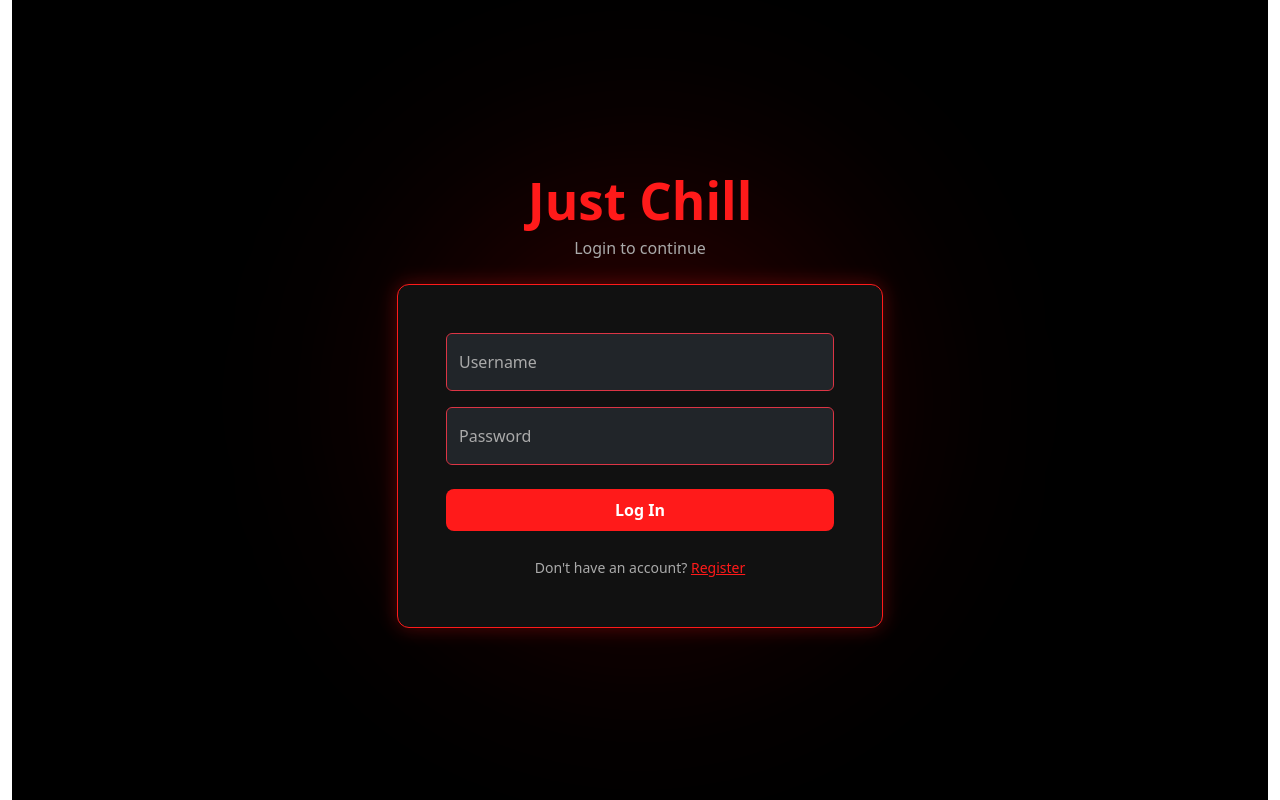
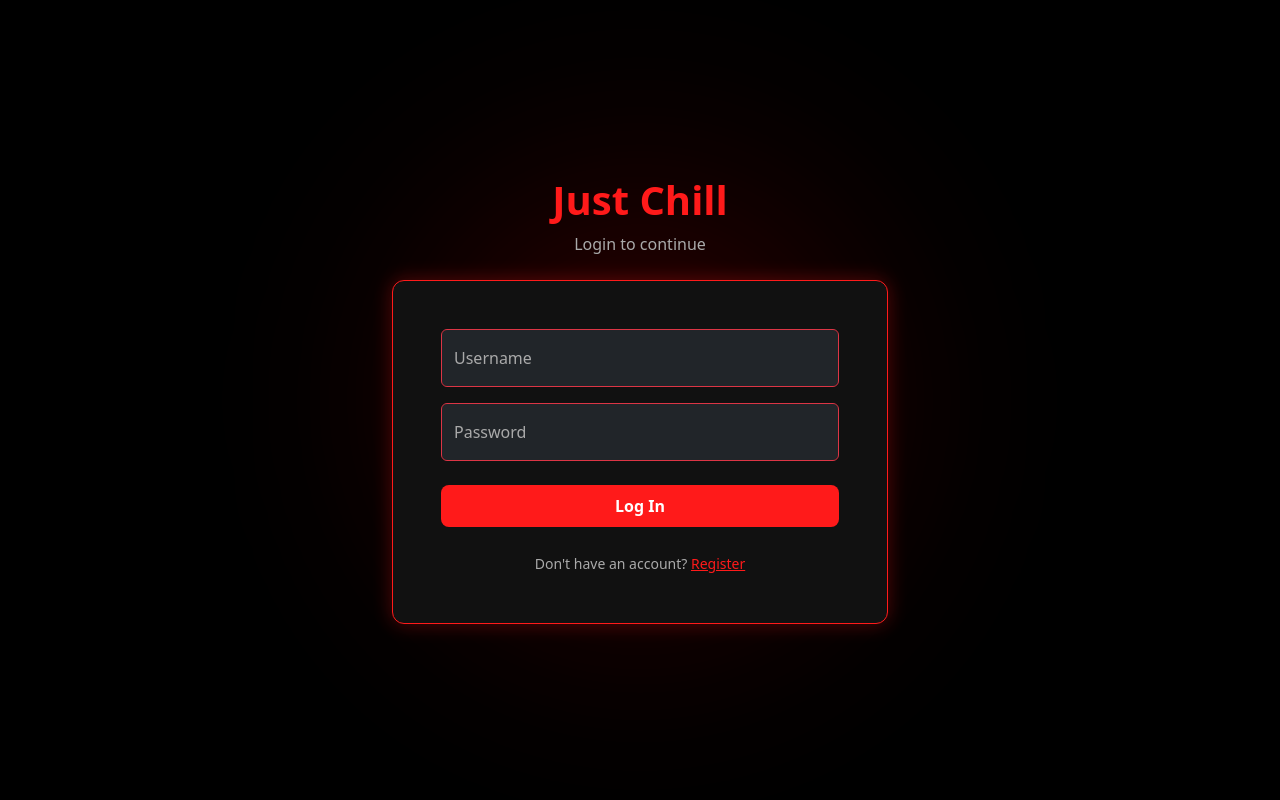
Before and after one commit to anantmann9057/JustChillVideoPlatform, a React (Vite) app in the folder client/: page /profile in a window 1280 px wide. Built offline with nearby package versions, Linux system fonts and the light colour scheme.

Commit message:
padding fix

```diff
--- a/client/index.html
+++ b/client/index.html
@@ -14,7 +14,7 @@
 </head>
 
 <body>
-  <div id="root" class="container-fluid w-100"></div>
+  <div id="root" class="container-fluid w-100 p-0"></div>
   <script type="module" src="/src/main.jsx"></script>
   <script src="https://cdn.jsdelivr.net/npm/bootstrap@5.3.5/dist/js/bootstrap.bundle.min.js"
     integrity="sha384-k6d4wzSIapyDyv1kpU366/PK5hCdSbCRGRCMv+eplOQJWyd1fbcAu9OCUj5zNLiq"
--- a/client/src/App.css
+++ b/client/src/App.css
@@ -1,46 +1 @@
 @import "tailwindcss";
-
-#root {
-  max-width: "100%";
-  margin: 0 auto;
-  text-align: center;
-}
-
-.logo {
-  height: 6em;
-  padding: 1.5em;
-  will-change: filter;
-  transition: filter 300ms;
-}
-
-.logo:hover {
-  filter: drop-shadow(0 0 2em #646cffaa);
-}
-
-.logo.react:hover {
-  filter: drop-shadow(0 0 2em #61dafbaa);
-}
-
-@keyframes logo-spin {
-  from {
-    transform: rotate(0deg);
-  }
-
-  to {
-    transform: rotate(360deg);
-  }
-}
-
-@media (prefers-reduced-motion: no-preference) {
-  a:nth-of-type(2) .logo {
-    animation: logo-spin infinite 20s linear;
-  }
-}
-
-.card {
-  padding: 2em;
-}
-
-.read-the-docs {
-  color: #888;
-}
--- a/client/src/Authentication/pages/LoginPage.jsx
+++ b/client/src/Authentication/pages/LoginPage.jsx
@@ -44,7 +44,7 @@ export default function LoginPage() {
 
   return (
     <div
-      className="container-fluid d-flex align-items-center justify-content-center min-vh-100 px-3"
+      className="container-fluid d-flex align-items-center justify-content-center min-vh-100 px-3 p-0 m-0"
       style={{
         backgroundColor: "#000",
         position: "relative",
--- a/client/src/index.css
+++ b/client/src/index.css
@@ -9,76 +9,3 @@ body[data-theme="dark"] {
   background: #121212;
   color: #ffffff;
 }
-:root {
-  font-family: system-ui, Avenir, Helvetica, Arial, sans-serif;
-  line-height: 1.5;
-  font-weight: 400;
-
-  color-scheme: light dark;
-  color: rgba(255, 255, 255, 0.87);
-  background-color: #242424;
-
-  font-synthesis: none;
-  text-rendering: optimizeLegibility;
-  -webkit-font-smoothing: antialiased;
-  -moz-osx-font-smoothing: grayscale;
-}
-
-a {
-  font-weight: 500;
-  color: #646cff;
-  text-decoration: inherit;
-}
-
-a:hover {
-  color: #535bf2;
-}
-
-body {
-  margin: 0;
-  display: flex;
-  place-items: center;
-  min-width: 320px;
-  min-height: 100vh;
-}
-
-h1 {
-  font-size: 3.2em;
-  line-height: 1.1;
-}
-
-button {
-  border-radius: 8px;
-  border: 1px solid transparent;
-  padding: 0.6em 1.2em;
-  font-size: 1em;
-  font-weight: 500;
-  font-family: inherit;
-  background-color: #1a1a1a;
-  cursor: pointer;
-  transition: border-color 0.25s;
-}
-
-button:hover {
-  border-color: #646cff;
-}
-
-button:focus,
-button:focus-visible {
-  outline: 4px auto -webkit-focus-ring-color;
-}
-
-@media (prefers-color-scheme: light) {
-  :root {
-    color: #213547;
-    background-color: #ffffff;
-  }
-
-  a:hover {
-    color: #747bff;
-  }
-
-  button {
-    background-color: #f9f9f9;
-  }
-}
```
Also changed, not shown: client/src/App.jsx (+8 -6 lines).
